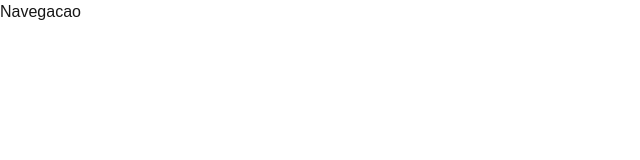
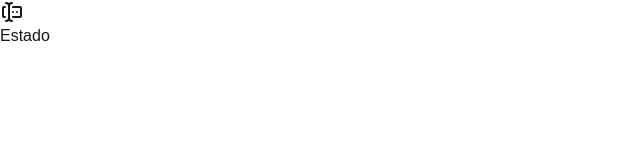
Before and after one commit to thiagotsdelima/reactState, a Next.js app in the folder frontend/: page / in a window 1280 px wide. Shown: the top 160 px of the page, without its empty margins (0-640 px from the left). Built offline with nearby package versions, Linux system fonts and the light colour scheme.

Commit message:
created menuItem and clear folder api, settings

```diff
--- /dev/null
+++ b/frontend/src/components/MenuItem.tsx
@@ -0,0 +1,16 @@
+import Link from 'next/link'
+
+interface MenuItemProps {
+  icon: any
+  url: string
+  texto: string
+}
+
+export default function MenuItem(props: MenuItemProps) {
+  return (
+    <Link href={props.url}>
+      {props.icon}
+      {props.texto}
+    </Link>
+  )
+}
--- a/frontend/src/pages/api/hello.ts
+++ /dev/null
@@ -1,13 +0,0 @@
-// Next.js API route support: https://nextjs.org/docs/api-routes/introduction
-import type { NextApiRequest, NextApiResponse } from "next";
-
-type Data = {
-  name: string;
-};
-
-export default function handler(
-  req: NextApiRequest,
-  res: NextApiResponse<Data>,
-) {
-  res.status(200).json({ name: "John Doe" });
-}
--- a/frontend/src/pages/index.tsx
+++ b/frontend/src/pages/index.tsx
@@ -1,3 +1,10 @@
+import MenuItem from '@/components/MenuItem'
+import { IconForms } from '@tabler/icons-react'
+
 export default function Home() {
-  return <div>Navegacao</div>
+  return (
+    <div>
+      <MenuItem icon={<IconForms />} texto="Estado" url="/revisao/estado" />
+    </div>
+  )
 }
```
